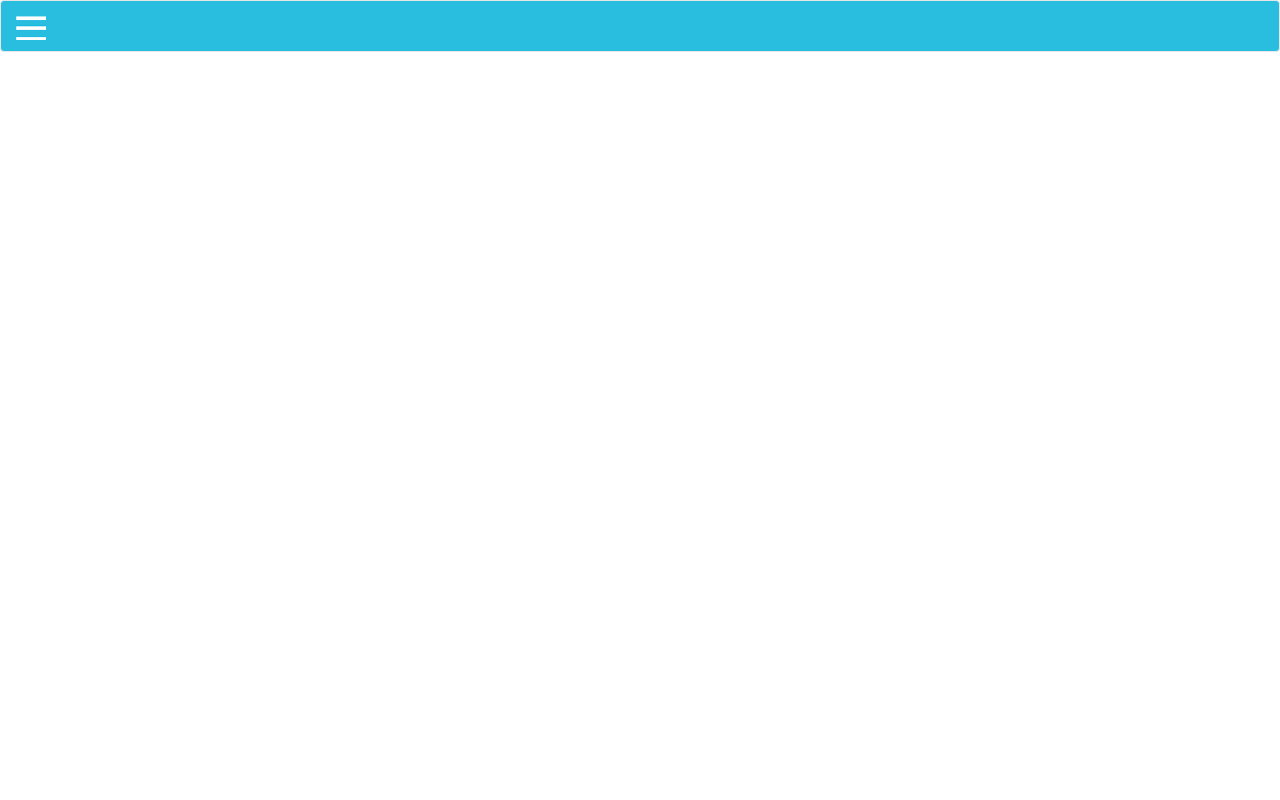
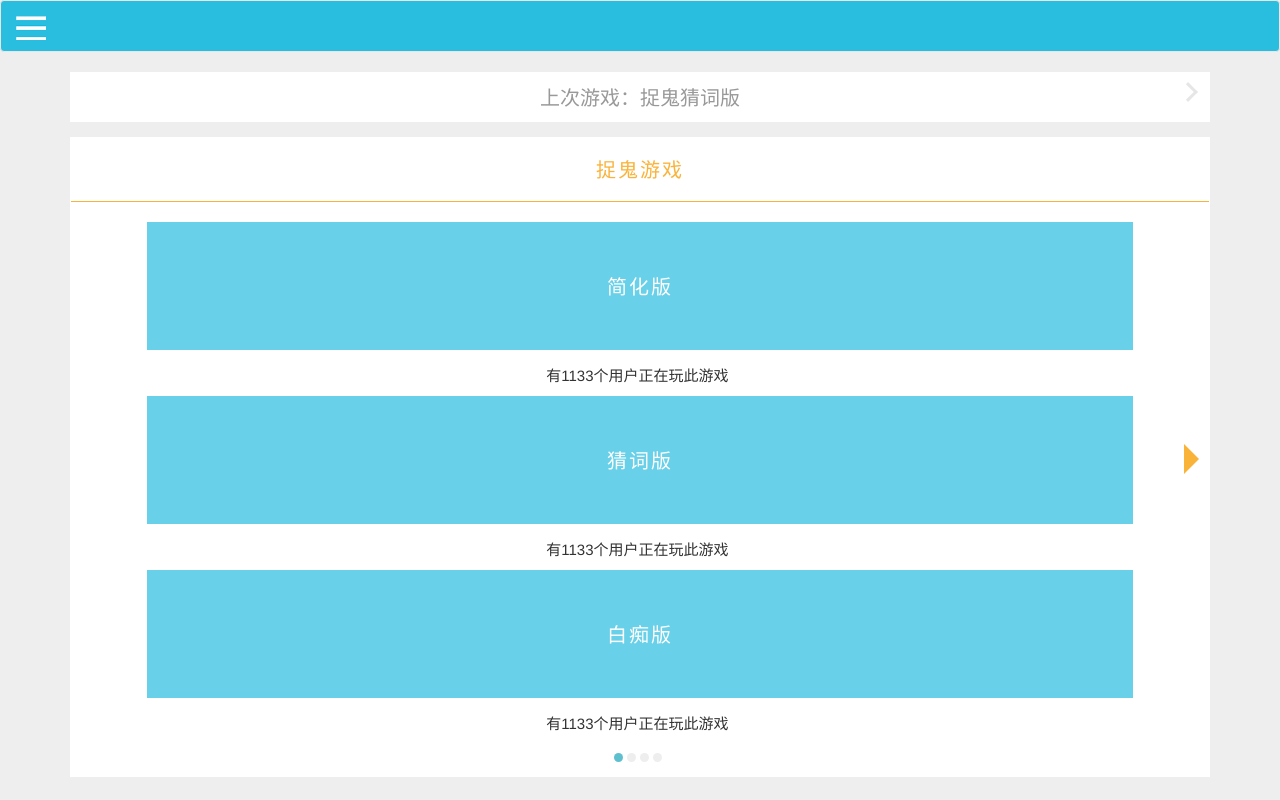
Before and after one commit to Littlemonsterw/BoardGame, a plain HTML site: page index.html in a window 1280 px wide. Drawn offline with Linux system fonts and the light colour scheme.

Commit message:
update index

```diff
--- a/css/index.css
+++ b/css/index.css
@@ -1,3 +1,126 @@
+body {
+	background-color: #EEEEEE !important;
+}
+
 .navbar-default {
 	background-color: #29BDE0 !important;
 }
+
+.hint {
+	width: 100%;
+	height: 5rem;
+	color: #999999;
+	margin: 0 auto;
+	border: 1px solid #FFFFFF;
+	background-color: #FFFFFF;
+}
+
+.hint-text {
+	display: block;
+	width: 10em;
+	line-height: 5rem;
+	margin: 0 auto;
+	font-size: 2rem;
+}
+
+.right {
+	display: block;
+	width: 1.4rem;
+    height: 1.4rem;
+    border-top: 3px solid #E6E6E6;
+    border-right: 3px solid #E6E6E6;
+    transform: rotate(45deg);
+    float: right;
+    position: relative;
+    bottom: 2.7em;
+    right: 1em;
+}
+
+.content {
+	width: 100%;
+	height: 80vh;
+	border: 1px solid #FFFFFF;
+	background-color: #FFFFFF;
+}
+
+.tittle {
+	width: 100%;
+	height: 8vh;
+	color: #FAB33A;
+	border-bottom: 1px solid #FAB33A;
+	margin-bottom: 20px;
+}
+
+.tittle-text {
+	font-size: 2rem;
+	letter-spacing: 0.2rem;
+	line-height: 8vh;
+	display: flex;
+	justify-content: center;
+}
+
+.info {
+	padding-left: 15px;
+	padding-right: 15px;
+}
+
+.version {
+	width: 89%;
+	height: 16vh;
+	margin: 0 auto;
+	border: 1px solid #68D0E8;
+	background-color: #68D0E8;
+}
+
+.version-text {
+	font-size: 2rem;
+	letter-spacing: 0.2rem;
+	line-height: 16vh;
+	display: flex;
+	justify-content: center;
+	color: #FFFFFF;
+}
+
+.triangle {
+    border-top: 15px solid transparent;
+    border-bottom: 15px solid transparent;
+    border-left: 15px solid #FAB339;
+    float: right;
+    position: relative;
+    top: 6vh;
+    right: 0.75em;
+}
+
+.count {
+	display: block;
+	width: 12.5em;
+	height: 2vh;
+	margin: 1em auto;
+	font-size: 1.5rem;
+}
+
+.slide {
+	width: 4em;
+	margin: 0 auto;
+	padding-top: 0.5em;
+}
+
+.slide-1 {
+	display: block;
+	width: 9px;
+	height: 9px;
+	border-radius: 5em;
+	background-color: #5EC0CE;
+	float: left;
+	margin: 2px;
+}
+
+.slide-2 {
+	display: block;
+	width: 9px;
+	height: 9px;
+	border-radius: 5em;
+	background-color: #EEEEEE;
+	float: left;
+	margin: 2px;
+}
--- a/index.html
+++ b/index.html
@@ -18,6 +18,53 @@
         </div>
     </nav>
 
+    <div class="container">
+        <div class="hint">
+            <span class="hint-text">上次游戏：捉鬼猜词版</span>
+            <span class="right"></span>
+        </div>
+    </div>
+
+    <div class="container">
+        <div class="content">
+            <div class="tittle">
+                <span class="tittle-text">捉鬼游戏</span>
+            </div>
+
+            <div class="info">
+                <div class="version">
+                    <span class="version-text">简化版</span>
+                </div>
+                <span class="count">有1133个用户正在玩此游戏</span>
+            </div>
+
+            <div class="triangle"></div>
+
+            <div class="info">
+                <div class="version">
+                    <span class="version-text">猜词版</span>
+                </div>
+                <span class="count">有1133个用户正在玩此游戏</span>
+            </div>
+
+            <div class="info">
+                <div class="version">
+                    <span class="version-text">白痴版</span>
+                </div>
+                <span class="count">有1133个用户正在玩此游戏</span>
+            </div>
+
+            <div class="info">
+                <div class="slide">
+                    <i class="slide-1"></i>
+                    <i class="slide-2"></i>
+                    <i class="slide-2"></i>
+                    <i class="slide-2"></i>
+                </div>
+            </div>
+        </div>
+    </div>
+
     <!-- jquery and bootstrap -->
     <script src = "js/jquery.min.js"></script>
     <script src = "js/bootstrap.min.js"></script>
```
Also changed, not shown: 6 other files.
